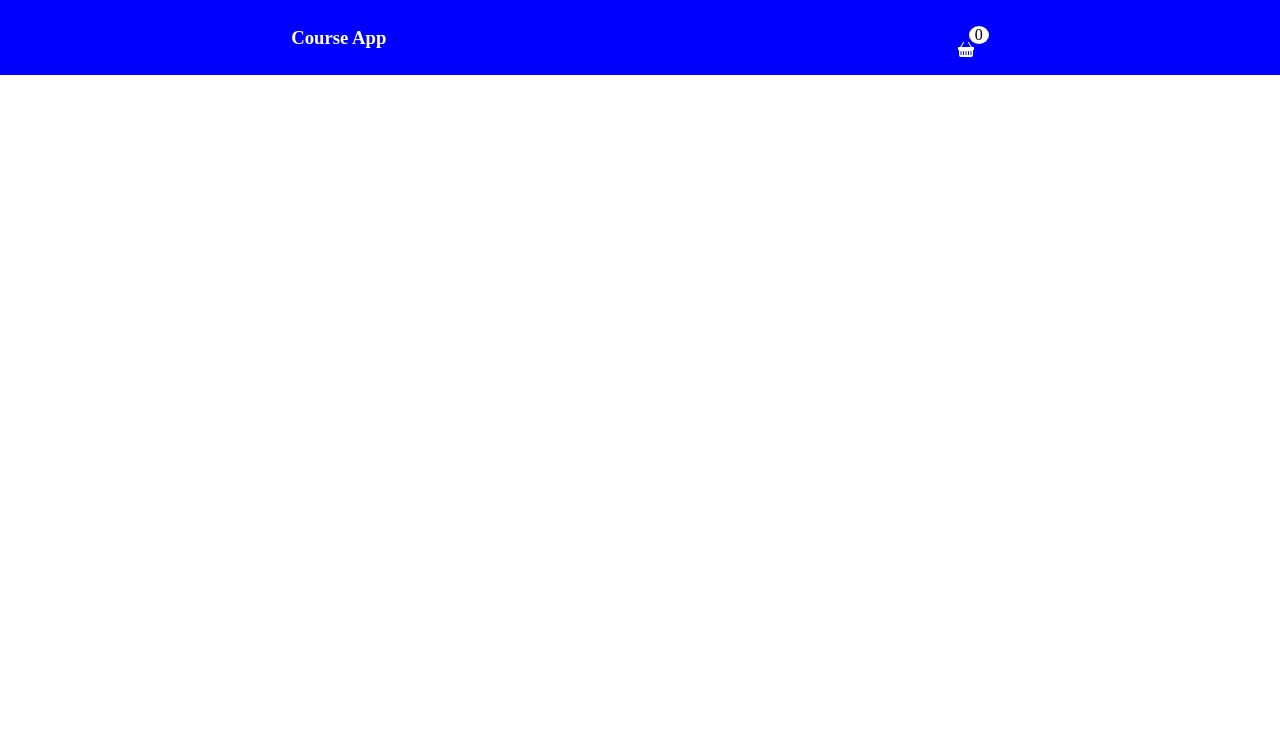
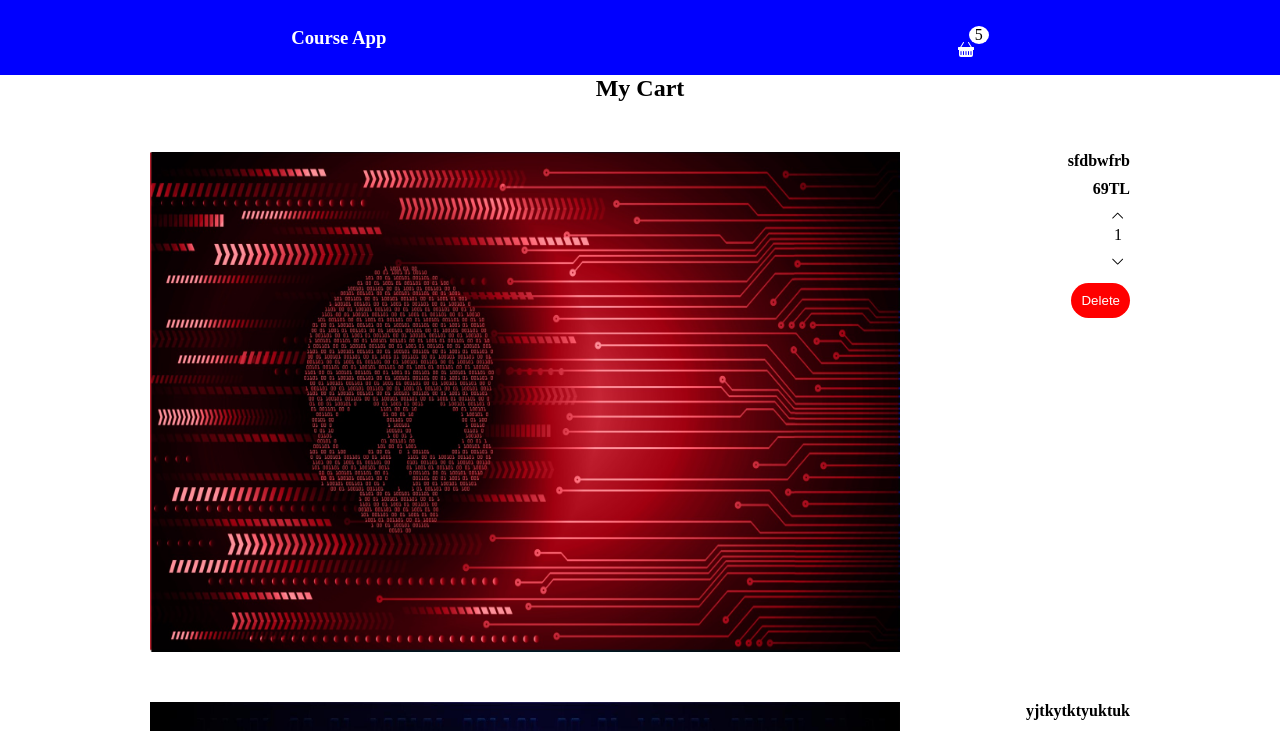
Before and after one commit to BatuhanKIRICI/React, a React (Create React App) app: page / in a window 1280 px wide. Shown: the top 731 px of the page. Built offline with nearby package versions, Linux system fonts and the light colour scheme.

Commit message:
"Listing"

```diff
--- a/src/App.css
+++ b/src/App.css
@@ -1,5 +1,9 @@
 * {
   margin: 0;
+}
+
+.App {
+  margin-bottom: 30px;
 }
 
 .navbar {
@@ -29,3 +33,40 @@
   width: 20px;
   text-align: center;
 }
+
+.cart {
+  text-align: center;
+}
+
+.cartCleanButton {
+  padding: 10px;
+  border: none;
+  border-radius: 30px;
+  background-color: blue;
+  color: white;
+}
+
+.cartItem {
+  display: flex;
+  justify-content: space-between;
+  margin: 50px 150px;
+}
+
+.cartInfo {
+  text-align: right;
+}
+
+.cartQuantityButton {
+  border: none;
+  background-color: white;
+  margin-top: 10px;
+}
+
+.cartDeleteButton {
+  padding: 10px;
+  border: none;
+  border-radius: 30px;
+  background-color: red;
+  color: white;
+  margin-top: 10px;
+}
--- a/src/App.js
+++ b/src/App.js
@@ -1,10 +1,12 @@
 import React from "react";
 import Navbar from "./components/Navbar";
+import CourseList from "./components/CourseList";
 
 function App() {
   return (
     <div className="App">
       <Navbar />
+      <CourseList />
     </div>
   );
 }
--- /dev/null
+++ b/src/components/CourseItem.js
@@ -0,0 +1,26 @@
+import React from "react";
+import { BsChevronUp, BsChevronDown } from "react-icons/bs";
+
+function CourseItem({ id, title, price, img, quantity }) {
+  return (
+    <div className="cartItem">
+      <img src={img} alt="" style={{ width: "750px", height: "500px" }} />
+      <div className="cartInfo">
+        <h4>{title}</h4>
+        <h4 style={{ marginTop: "10px" }}>{price}TL</h4>
+        <div>
+          <button className="cartQuantityButton">
+            <BsChevronUp />
+          </button>
+          <p style={{ marginRight: "8px" }}>{quantity}</p>
+          <button className="cartQuantityButton">
+            <BsChevronDown />
+          </button>
+        </div>
+        <button className="cartDeleteButton">Delete</button>
+      </div>
+    </div>
+  );
+}
+
+export default CourseItem;
--- /dev/null
+++ b/src/components/CourseList.js
@@ -0,0 +1,41 @@
+import React from "react";
+import { useSelector } from "react-redux";
+import CourseItem from "./CourseItem";
+
+function CourseList() {
+  const { cartItems, quantity, total } = useSelector((store) => store.cart);
+  return (
+    <>
+      {quantity < 1 ? (
+        <section className="cart">
+          <header>
+            <h2>My Cart</h2>
+            <h4>Empty</h4>
+          </header>
+        </section>
+      ) : (
+        <section className="cart">
+          <header>
+            <h2>My Cart</h2>
+          </header>
+          <div>
+            {cartItems.map((item, index) => {
+              return <CourseItem key={index} {...item} />;
+            })}
+          </div>
+          <footer>
+            <hr />
+            <div>
+              <h4>
+                Total <span>{total} $</span>
+              </h4>
+            </div>
+            <button className="cartCleanButton">Clean</button>
+          </footer>
+        </section>
+      )}
+    </>
+  );
+}
+
+export default CourseList;
--- a/src/components/Navbar.js
+++ b/src/components/Navbar.js
@@ -3,7 +3,7 @@ import { BsFillBasketFill } from "react-icons/bs";
 import { useSelector } from "react-redux";
 
 function Navbar() {
-  const { quantity } = useSelector((store) => store.card);
+  const { quantity } = useSelector((store) => store.cart);
   return (
     <nav>
       <div className="navbar">
--- a/src/control/cardSlice.js
+++ b/src/control/cartSlice.js
@@ -3,12 +3,12 @@ import courseItems from "../courseItems";
 
 const initialState = {
   cartItems: courseItems,
-  quantity: 0,
+  quantity: 5,
   total: 0,
 };
-const cardReducer = createSlice({
-  name: "card",
+const cartReducer = createSlice({
+  name: "cart",
   initialState,
 });
 
-export default cardReducer.reducer;
+export default cartReducer.reducer;
--- a/src/store.js
+++ b/src/store.js
@@ -1,8 +1,8 @@
 import { configureStore } from "@reduxjs/toolkit";
-import cardReducer from "./control/cardSlice";
+import cartReducer from "./control/cartSlice";
 
 export const store = configureStore({
   reducer: {
-    card: cardReducer,
+    cart: cartReducer,
   },
 });
```
